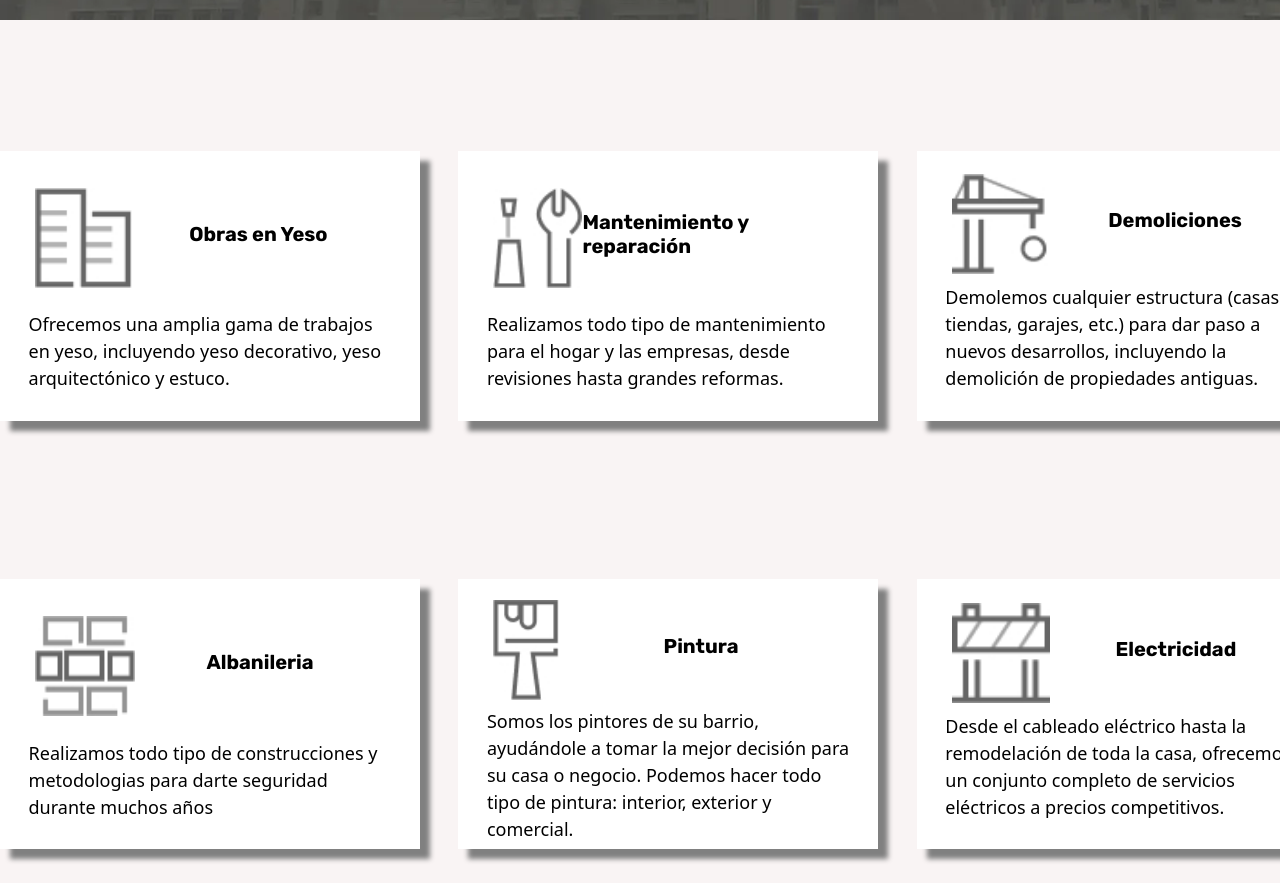
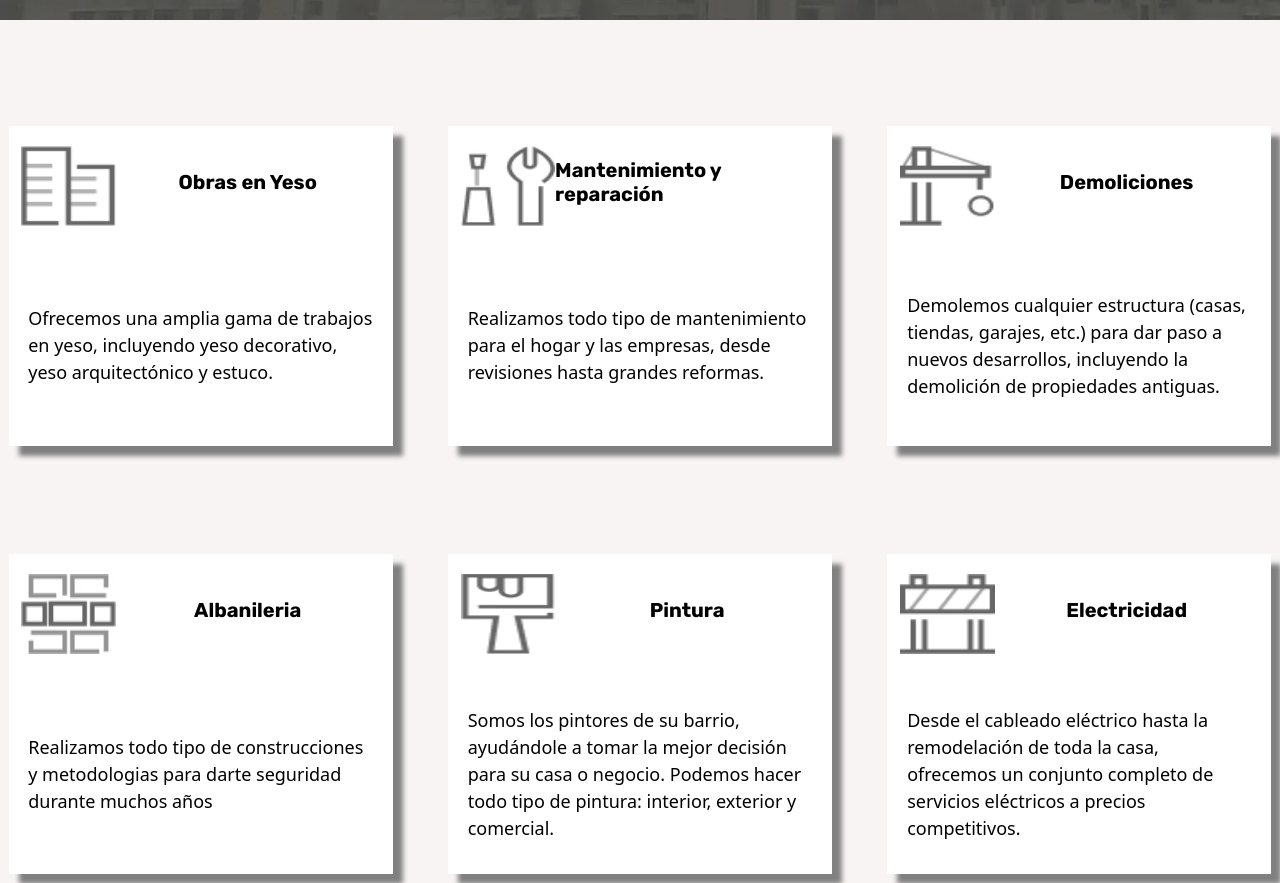
Before and after one commit to AleksanderUY/coder-proyect, a website: page index.html in a window 1280 px wide. Shown: the part 780-1663 px from the top of the page. Drawn offline with nearby package versions, Linux system fonts and the light colour scheme.

Commit message:
version4.6.2 (correcciones responsive)

```diff
--- a/SCSS/pages/_index.scss
+++ b/SCSS/pages/_index.scss
@@ -144,8 +144,8 @@
   box-shadow: 10px 10px 5px grey;
   padding: 5%;
   @media screen and (min-width: 992px) {
-    width: 420px;
-    height: 270px;
+    width: 30vw;
+    height: 40vh;
     display: flex;
     justify-content: space-between;
     flex-direction: column;
@@ -163,8 +163,8 @@
     align-items: center;
     @media screen and (min-width: 992px) {
       margin: 0;
-      width: 350px;
-      height: 200px;
+      width: 28vw;
+      height: 10vh;
       display: flex;
       flex-direction: row;
       justify-content: center;
@@ -181,6 +181,10 @@
     flex-direction: row;
     justify-content: center;
     align-items: center;
+    @media screen and (min-width: 992px) {
+      width: 28vw;
+      height: 10vh;
+      }
   }
   .servicios__home__obras__data__info {
     padding: 2%;
@@ -188,6 +192,10 @@
     flex-direction: column;
     justify-content: center;
     align-items: center;
+    @media screen and (min-width: 992px) {
+    width: 28vw;
+    height: 20vh;
+    }
   }
   .servicios__home__obras__data__imagen {
     width: 50px;
@@ -197,8 +205,8 @@
       flex-direction: column;
       justify-content: center;
       align-items: center;
-      width: 100px;
-      height: 100px;
+      width: 10vw;
+      height: 10vh;
     }
   }
 }
```
Also changed, not shown: css/style.css.
